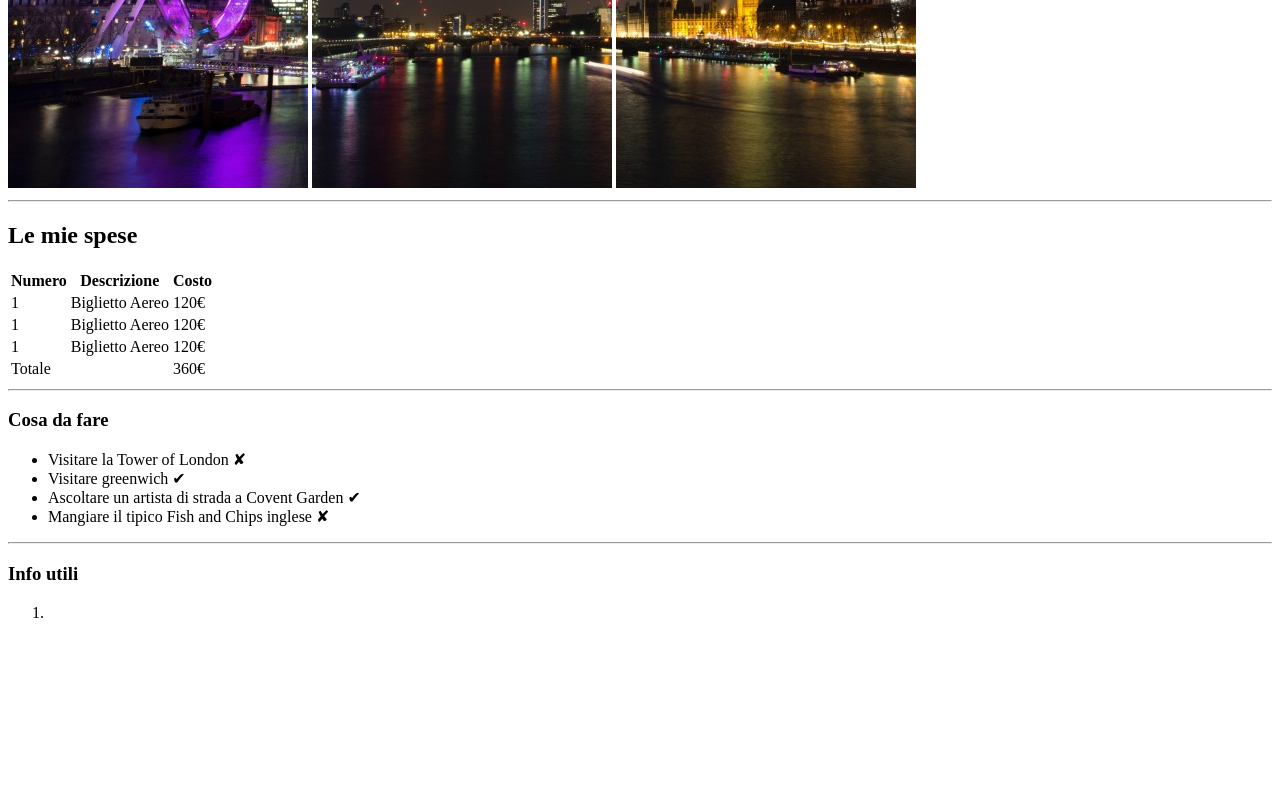
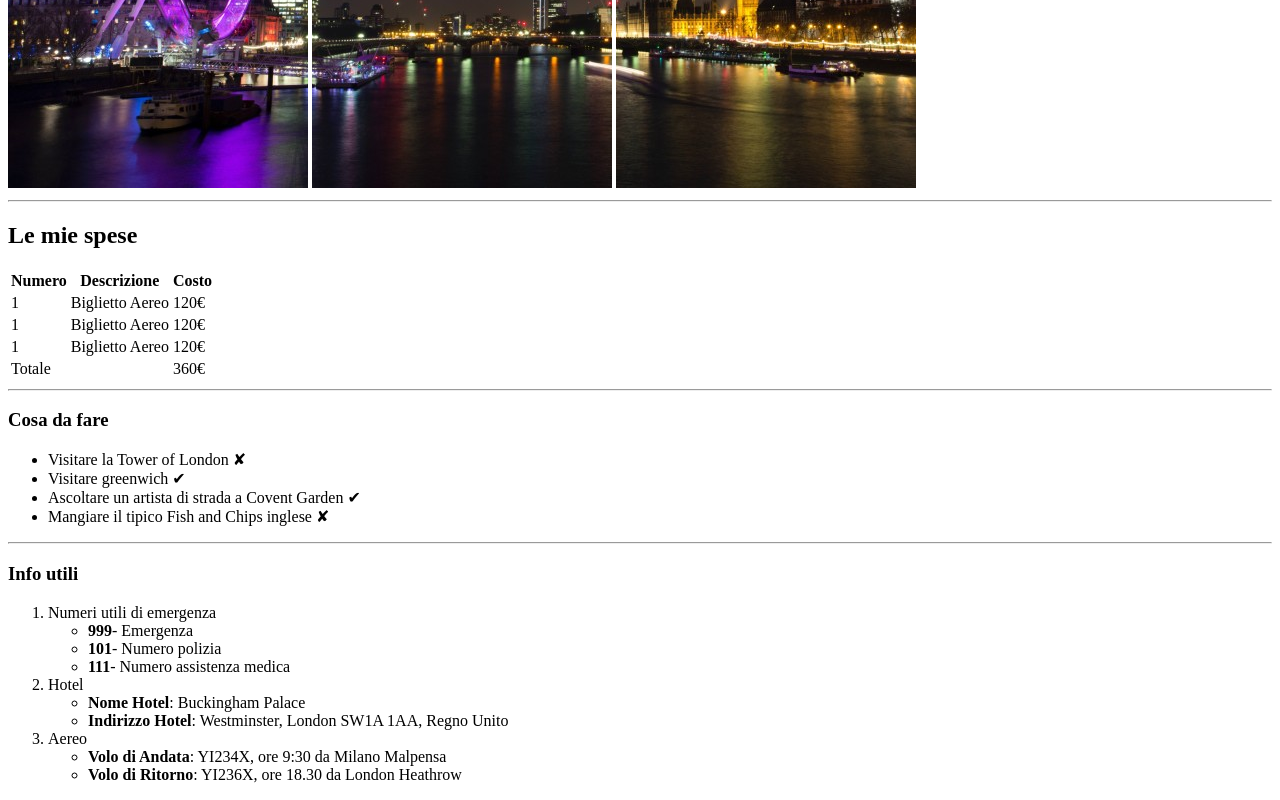
Before and after one commit to MatteoSusanna/html-london-trip, a plain HTML site: page index.html in a window 1280 px wide. Shown: the part 492-1292 px from the top of the page. Before the commit the page ends 1130 px from the top, so only its background shows below. Drawn offline with Linux system fonts and the light colour scheme.

Commit message:
Fine main

```diff
--- a/index.html
+++ b/index.html
@@ -63,7 +63,25 @@
             <hr>
             <h3>Info utili</h3>
             <ol>
-                <li></li>
+                <li>Numeri utili di emergenza
+                    <ul>
+                        <li><strong>999</strong>- Emergenza</li>
+                        <li><strong>101</strong>- Numero polizia</li>
+                        <li><strong>111</strong>- Numero assistenza medica</li>
+                    </ul>
+                </li>
+                <li>Hotel
+                    <ul>
+                        <li><strong>Nome Hotel</strong>: Buckingham Palace</li>
+                        <li><strong>Indirizzo Hotel</strong>: Westminster, London SW1A 1AA, Regno Unito</li>
+                    </ul>
+                </li>
+                <li>Aereo
+                    <ul>
+                        <li><strong>Volo di Andata</strong>: YI234X, ore 9:30 da Milano Malpensa</li>
+                        <li><strong>Volo di Ritorno</strong>: YI236X, ore 18.30 da London Heathrow</li>
+                    </ul>
+                </li>
             </ol>
         </main>
 
```
